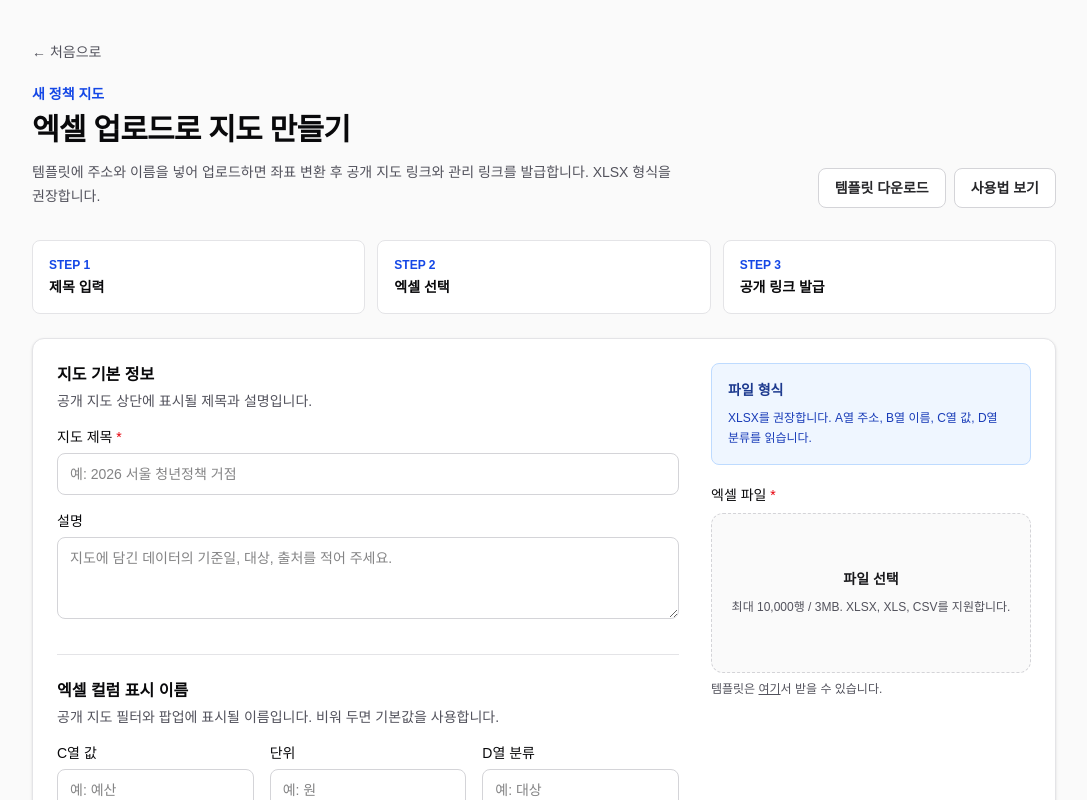
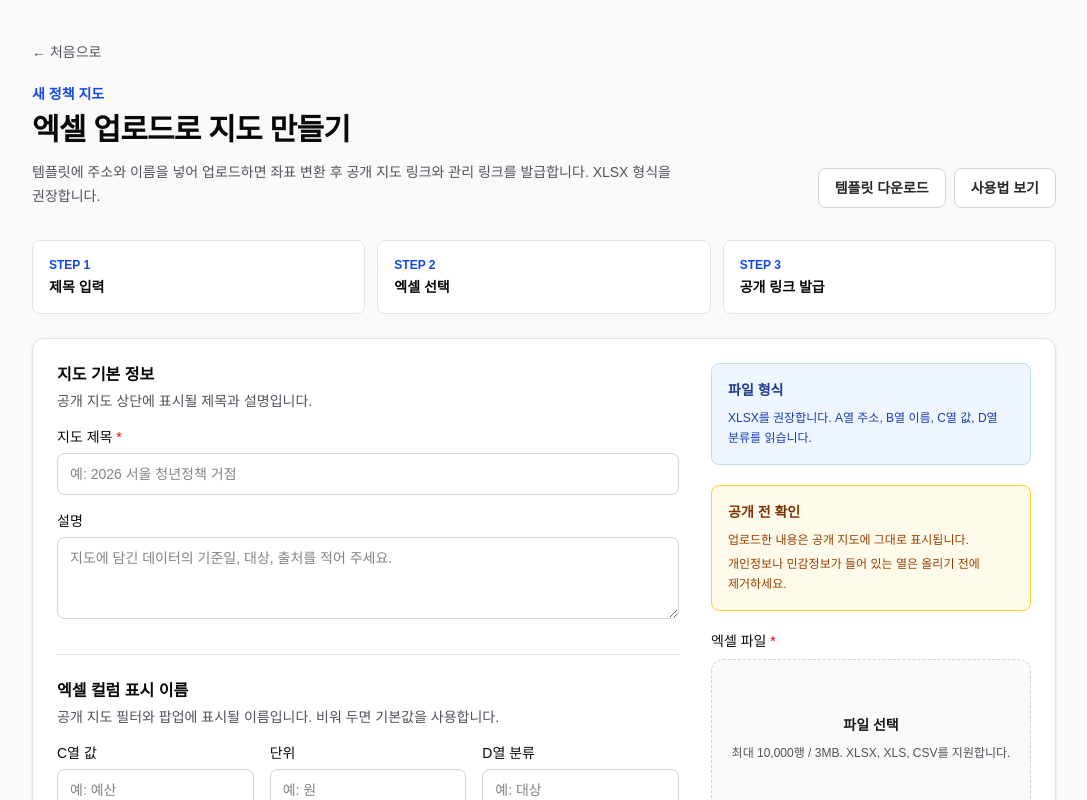
Before and after one commit to hosungseo/gonpunclaw-policymap, a Next.js app: page /upload in a window 1280 px wide. Shown: the top 800 px of the page, without its empty margins (96-1183 px from the left). Built offline with nearby package versions, Linux system fonts and the light colour scheme.

Commit message:
feat: warn before public uploads

```diff
--- a/src/app/upload/UploadForm.tsx
+++ b/src/app/upload/UploadForm.tsx
@@ -301,6 +301,16 @@ export function UploadForm() {
             </p>
           </div>
 
+          <div className="rounded-lg border border-amber-300 bg-amber-50 p-4 dark:border-amber-900 dark:bg-amber-950">
+            <p className="text-sm font-semibold text-amber-900 dark:text-amber-100">공개 전 확인</p>
+            <p className="mt-2 text-xs leading-5 text-amber-800 dark:text-amber-200">
+              업로드한 내용은 공개 지도에 그대로 표시됩니다.
+            </p>
+            <p className="mt-1 text-xs leading-5 text-amber-800 dark:text-amber-200">
+              개인정보나 민감정보가 들어 있는 열은 올리기 전에 제거하세요.
+            </p>
+          </div>
+
           <div className="space-y-2">
             <label className="block text-sm font-medium" htmlFor={fileInputId}>
               엑셀 파일 <span className="text-red-600">*</span>
```
Also changed, not shown: 2 other files (tests, documents, lock files or other folders).
